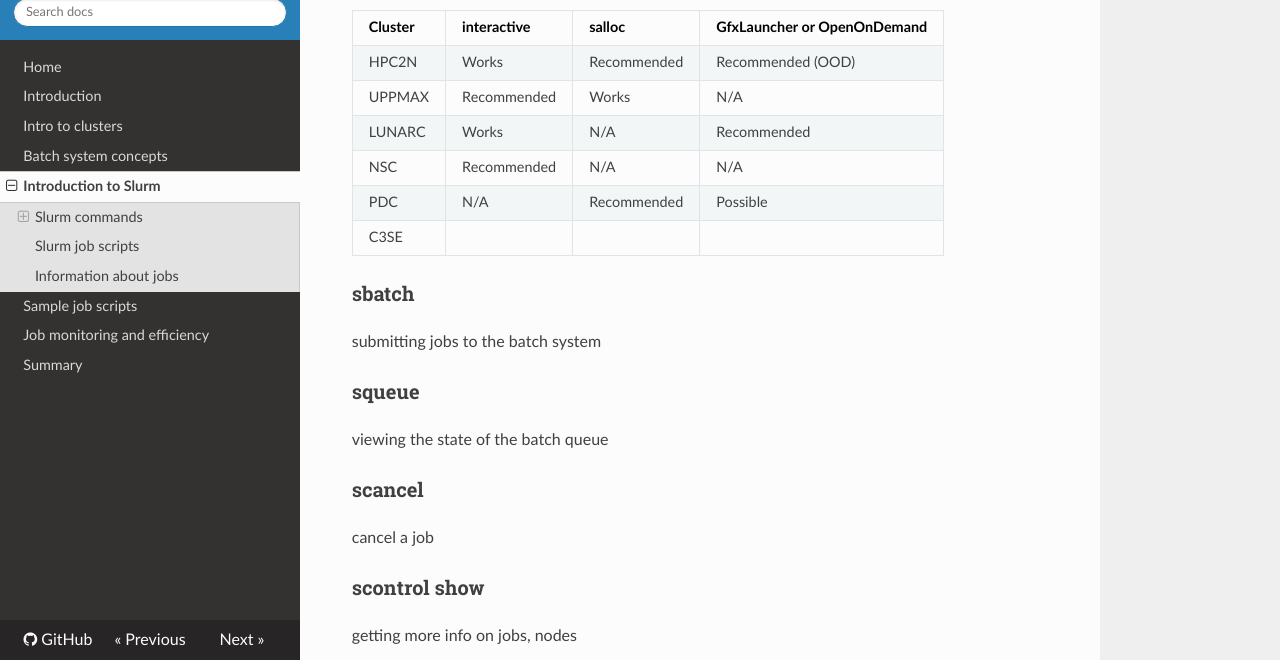
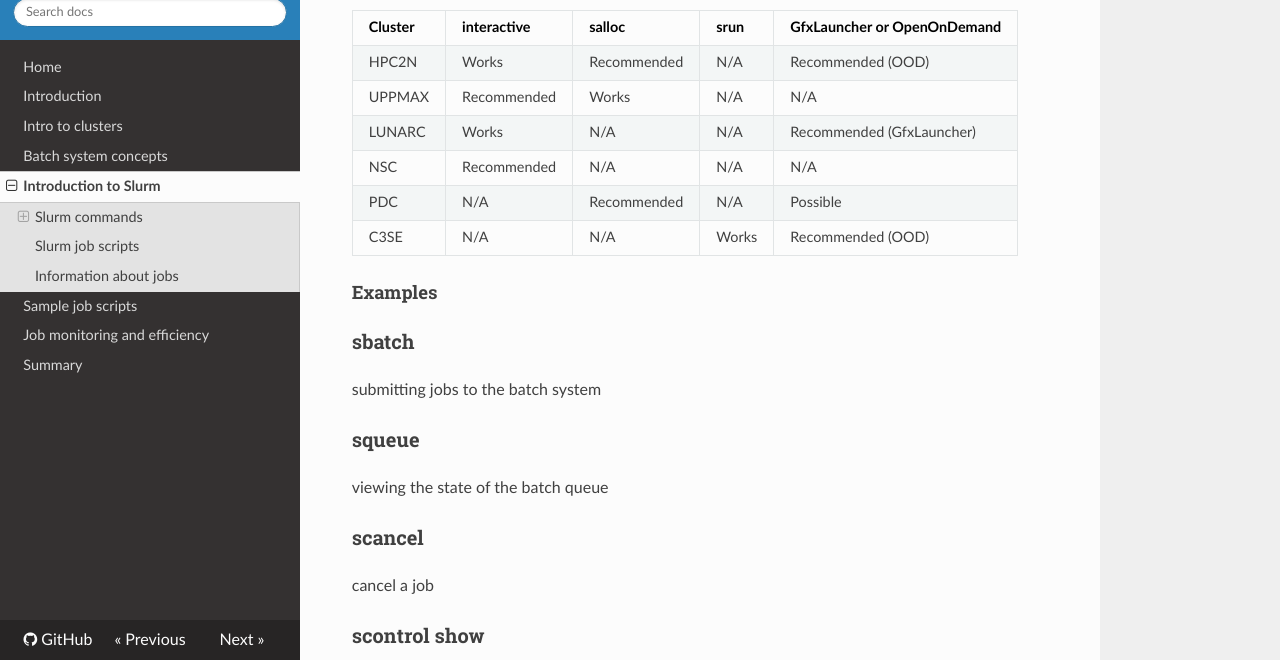
Before and after one commit to UPPMAX/NAISS_Slurm, an MkDocs documentation site: the page built from docs/slurm.md, in a window 1280 px wide and 900 px high, scrolled down 1269 px, cut to the strip 240-900 px from the top of the window. Built offline with MkDocs 1.6.1, drawn with Linux system fonts in a browser that asks for light colours; nearby versions of some CDN libraries.

Commit message:
Adding for C3SE

```diff
--- a/docs/slurm.md
+++ b/docs/slurm.md
@@ -46,14 +46,18 @@
 
 This is for requesting an interactive allocation. This is done differently depending on the centre.
 
-| Cluster | interactive | salloc | GfxLauncher or OpenOnDemand |
-| ------- | ----------- | ------ | --------------------------- |
-| HPC2N   | Works       | Recommended | Recommended (OOD)      |
-| UPPMAX  | Recommended | Works | N/A |
-| LUNARC | Works | N/A | Recommended |
-| NSC | Recommended | N/A | N/A |
-| PDC | N/A | Recommended | Possible |
-| C3SE | | | |
+| Cluster | interactive | salloc | srun | GfxLauncher or OpenOnDemand |
+| ------- | ----------- | ------ | ---- | --------------------------- |
+| HPC2N   | Works       | Recommended | N/A | Recommended (OOD)      |
+| UPPMAX  | Recommended | Works | N/A | N/A |
+| LUNARC | Works | N/A | N/A | Recommended (GfxLauncher) |
+| NSC | Recommended | N/A | N/A | N/A |
+| PDC | N/A | Recommended | N/A | Possible |
+| C3SE | N/A | N/A | Works | Recommended (OOD)
+
+#### Examples
+
+
 
 ### sbatch
 
```
